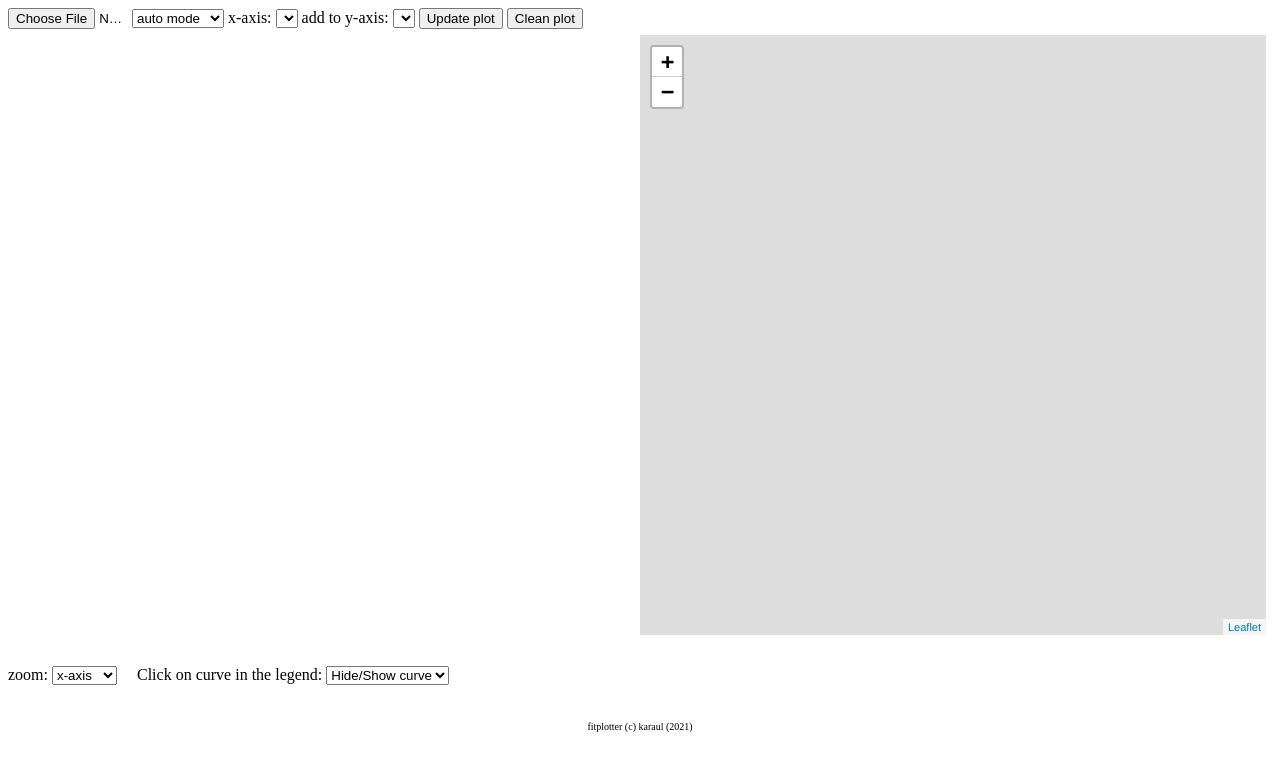
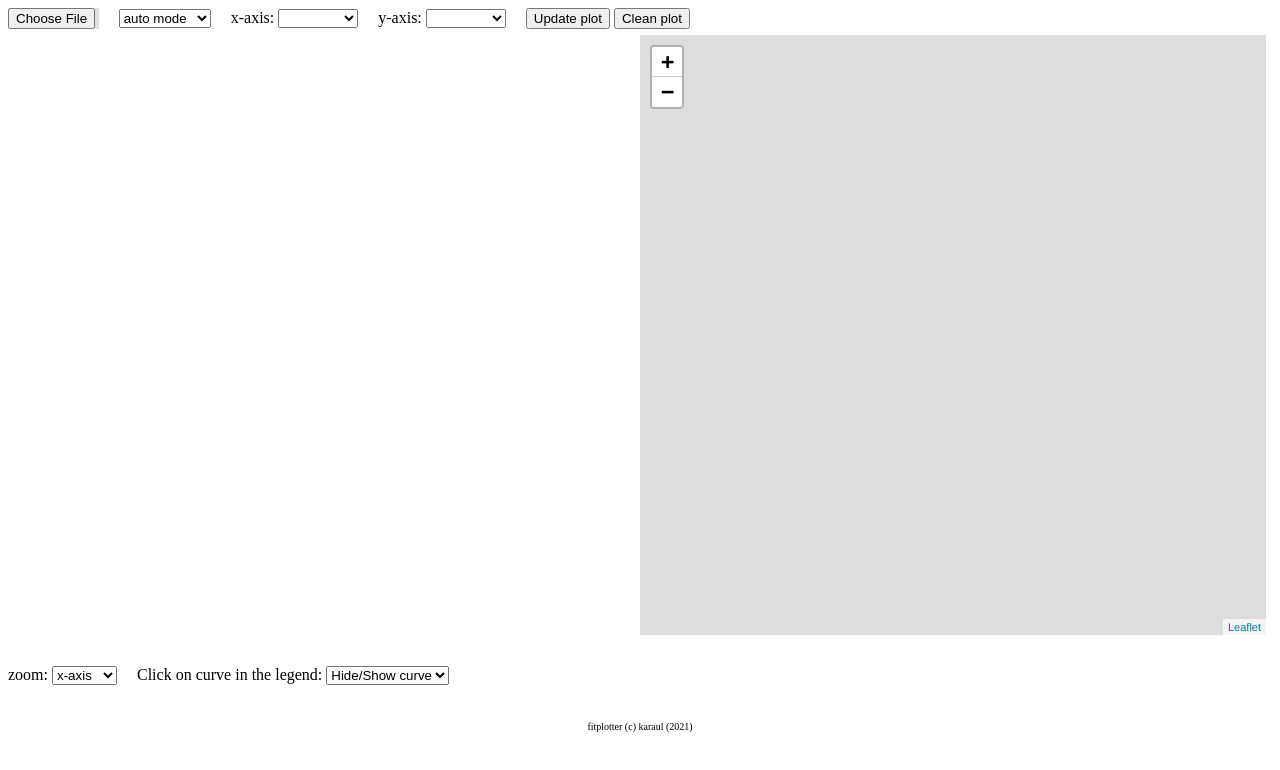
Before and after one commit to karaul/fitplotter, a website: page index.html in a window 1280 px wide. Drawn offline with Linux system fonts and the light colour scheme.

Commit message:
cosmetic change

```diff
--- a/index.html
+++ b/index.html
@@ -67,21 +67,21 @@
 </head>
 
 <body>
-		<input id="myfile" type="file" value='' style="padding: 0px; width:120px;" />
-
+		<input id="myfile" type="file" value="" accept=".fit"
+			style="padding: 0px; width:24mm; background: #ddd; size: 1"/>
+		&nbsp &nbsp
 		<select name="mode" id="openmode">
 			<option value="automode"> auto mode</option>
 			<option value="manualmode">manual add</option>
 		</select>
-
-
+		&nbsp  &nbsp
 		<label for="xaxis">x-axis:</label>
-		<select name="x" id="xaxis">
+		<select name="x" id="xaxis" style="min-width: 80px">
 		</select>
-
-		<label for="ylist">add to y-axis:</label>
-		<select name="y" id="ylist"></select>
-
+		&nbsp  &nbsp
+		<label for="ylist">y-axis:</label>
+		<select name="y" id="ylist" style="min-width: 80px"></select>
+		&nbsp  &nbsp
 		<input id="update" type="button" value='Update plot'/>
 
 		<input id="clean" type="button" value='Clean plot'/>
```
